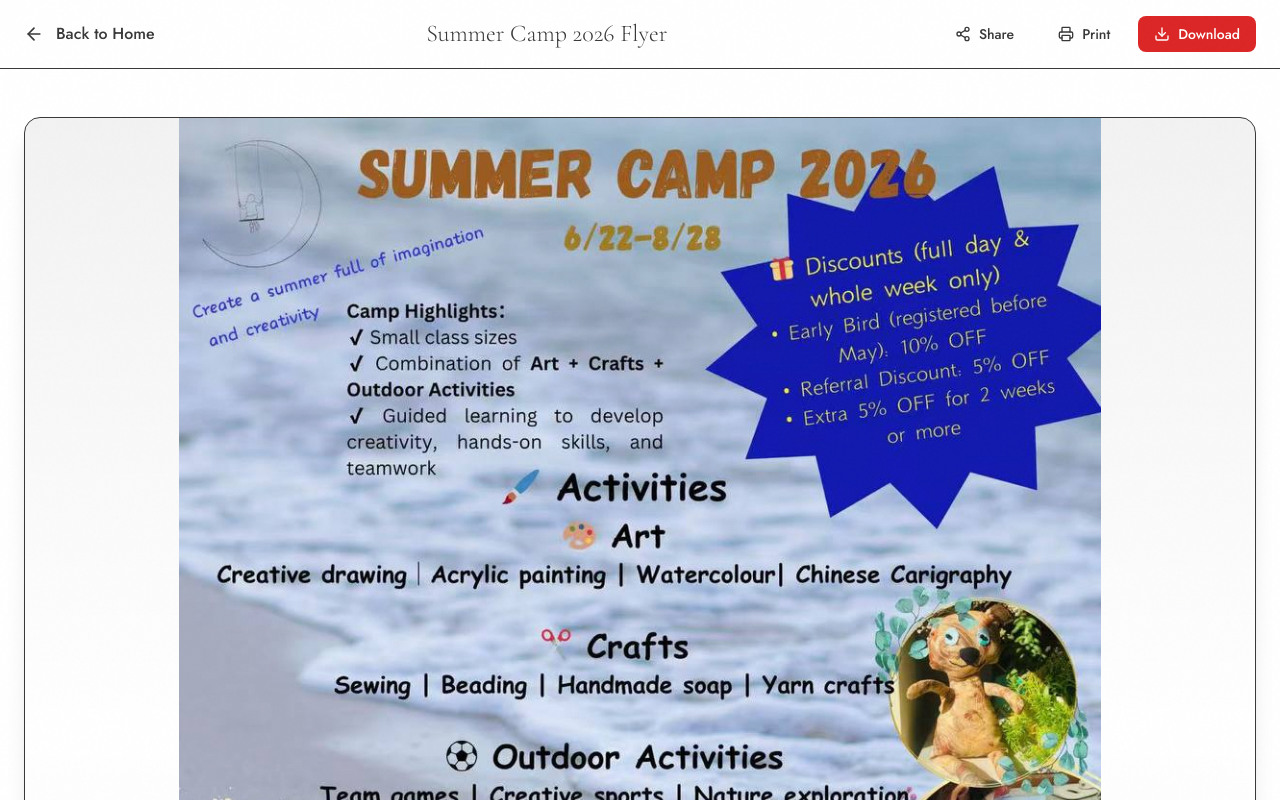
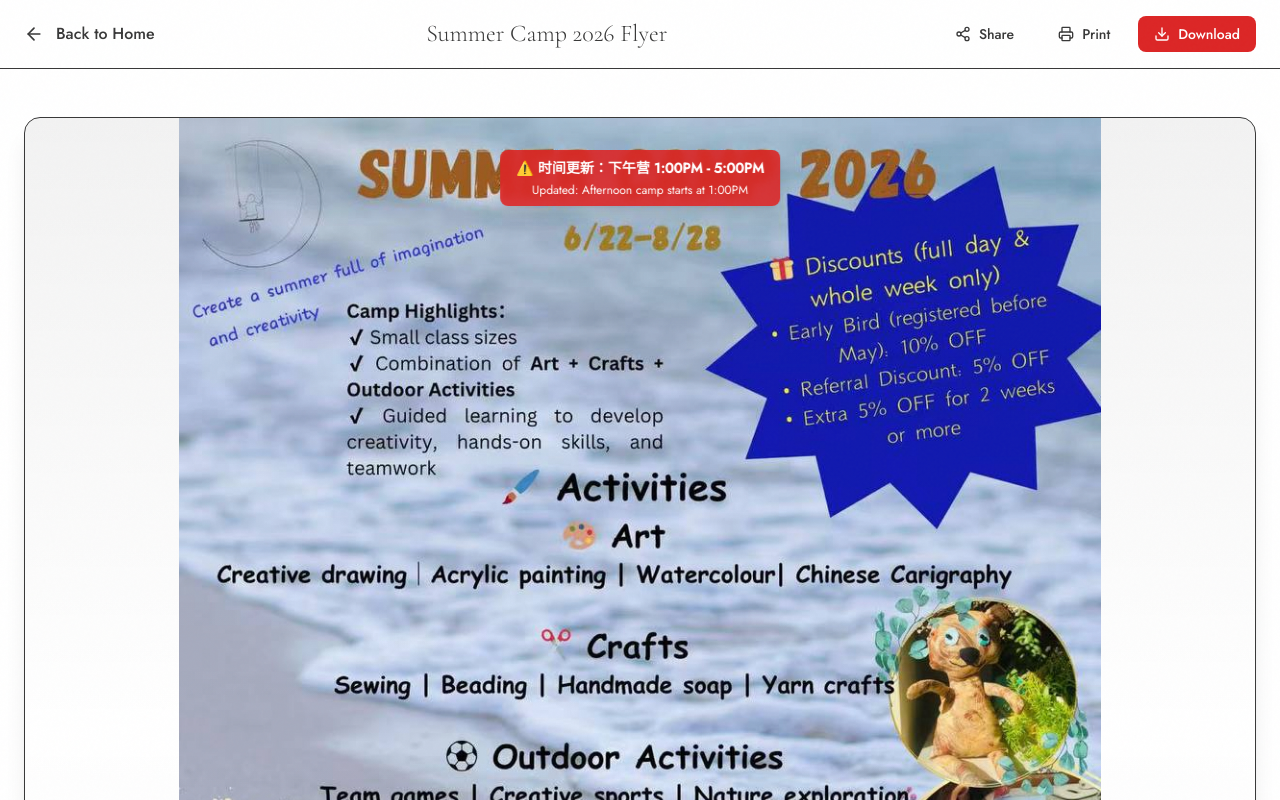
Before and after one commit to CathySong/luna-arts-studio.io, a Next.js app: page /flyer in a window 1280 px wide. Shown: the top 800 px of the page. Built offline with nearby package versions, Linux system fonts and the light colour scheme; a web font is replaced by a local one.

Commit message:
在flyer图片上添加时间更新提示
- 添加红色提示框：'⚠️ 时间更新：下午营 1:00PM - 5:00PM'
- 确保用户看到正确的时间信息
- 解决图片上文字无法更改的问题

```diff
--- a/app/flyer/page.tsx
+++ b/app/flyer/page.tsx
@@ -151,6 +151,18 @@ export default function FlyerPage() {
                   <svg className="w-6 h-6 text-white/50" fill="none" stroke="currentColor" viewBox="0 0 24 24">
                     <path strokeLinecap="round" strokeLinejoin="round" strokeWidth={2} d="M19 14l-7 7m0 0l-7-7m7 7V3" />
                   </svg>
+                </div>
+              </div>
+
+              {/* Time update notice */}
+              <div className="absolute top-8 left-1/2 transform -translate-x-1/2">
+                <div className="bg-red-600/90 text-white px-4 py-2 rounded-lg shadow-lg backdrop-blur-sm">
+                  <p className="font-body text-sm font-bold text-center">
+                    ⚠️ 时间更新：下午营 1:00PM - 5:00PM
+                  </p>
+                  <p className="font-body text-xs text-center mt-1">
+                    Updated: Afternoon camp starts at 1:00PM
+                  </p>
                 </div>
               </div>
             </div>
```
